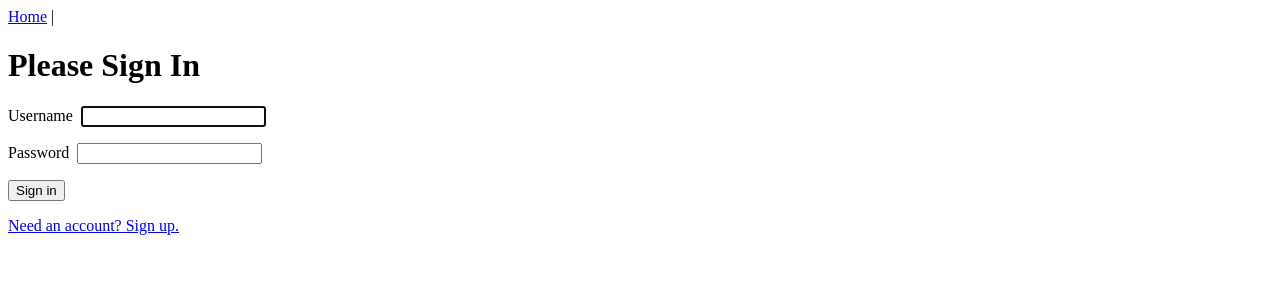
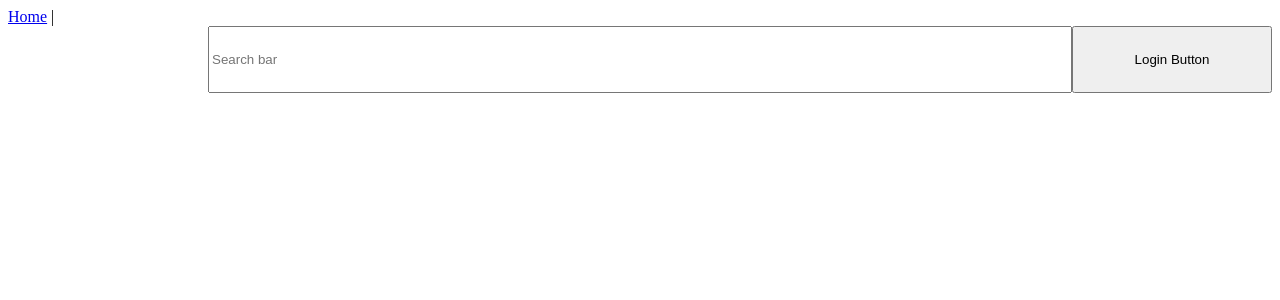
Before and after one commit to zewock/final-capstone, a Vue app in the folder vue/: page / in a window 1280 px wide. Before the commit this address led to /login. Shown: the top 300 px of the page. Built offline with nearby package versions, Linux system fonts and the light colour scheme; no server answers; the HTML template or start-up script is replaced by a standard one.

Commit message:
Began work on Vue home page

```diff
--- a/vue/src/App.vue
+++ b/vue/src/App.vue
@@ -7,3 +7,10 @@
     <router-view />
   </div>
 </template>
+
+<style>
+.background {
+  background-color: black;
+  height: 100%;
+}
+</style>
--- a/vue/src/router/index.js
+++ b/vue/src/router/index.js
@@ -26,7 +26,7 @@ const router = new Router({
       name: 'home',
       component: Home,
       meta: {
-        requiresAuth: true
+        requiresAuth: false
       }
     },
     {
--- a/vue/src/views/Home.vue
+++ b/vue/src/views/Home.vue
@@ -1,12 +1,35 @@
 <template>
   <div class="home">
-    <h1>Home</h1>
-    <p>You must be authenticated to see this</p>
+
+    <section class="container">
+      <h1>Logo</h1>
+      <input type="text" name="search bar" placeholder="Search bar">
+      <button>Login Button</button>
+    </section>
+
   </div>
 </template>
 
 <script>
 export default {
-  name: "home"
+  name: "home",
+  data() {
+  return {
+    loginButtonMessage: 'Login',
+    searchBarMessage: 'Search bar'
+  }
+  }
 };
 </script>
+
+<style>
+.container {
+  color: white;
+  display: grid;
+  grid-template-columns: 200px 4fr 200px;
+  grid-template-areas:
+  "logo searchbar searchbar login"
+  "sidebar main main ad"
+  "sidebar main main pm"
+}
+</style>
```
